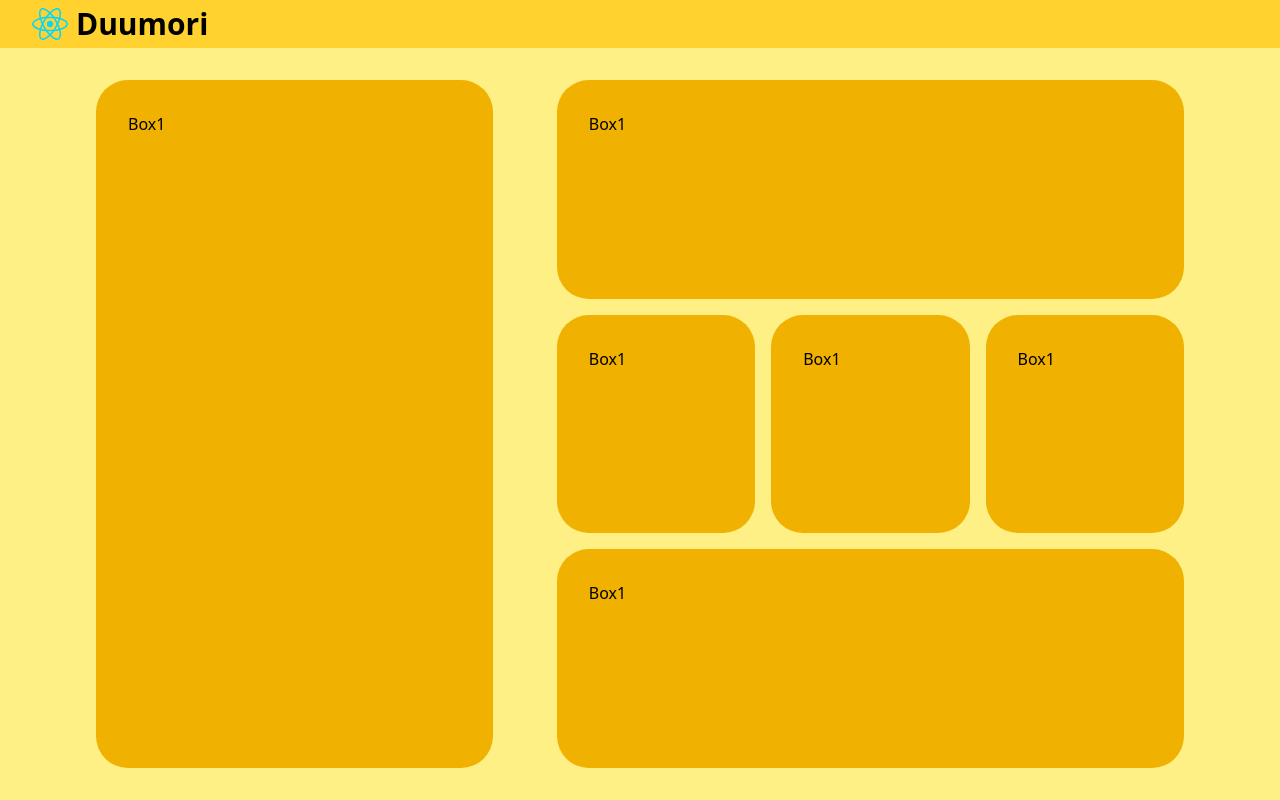
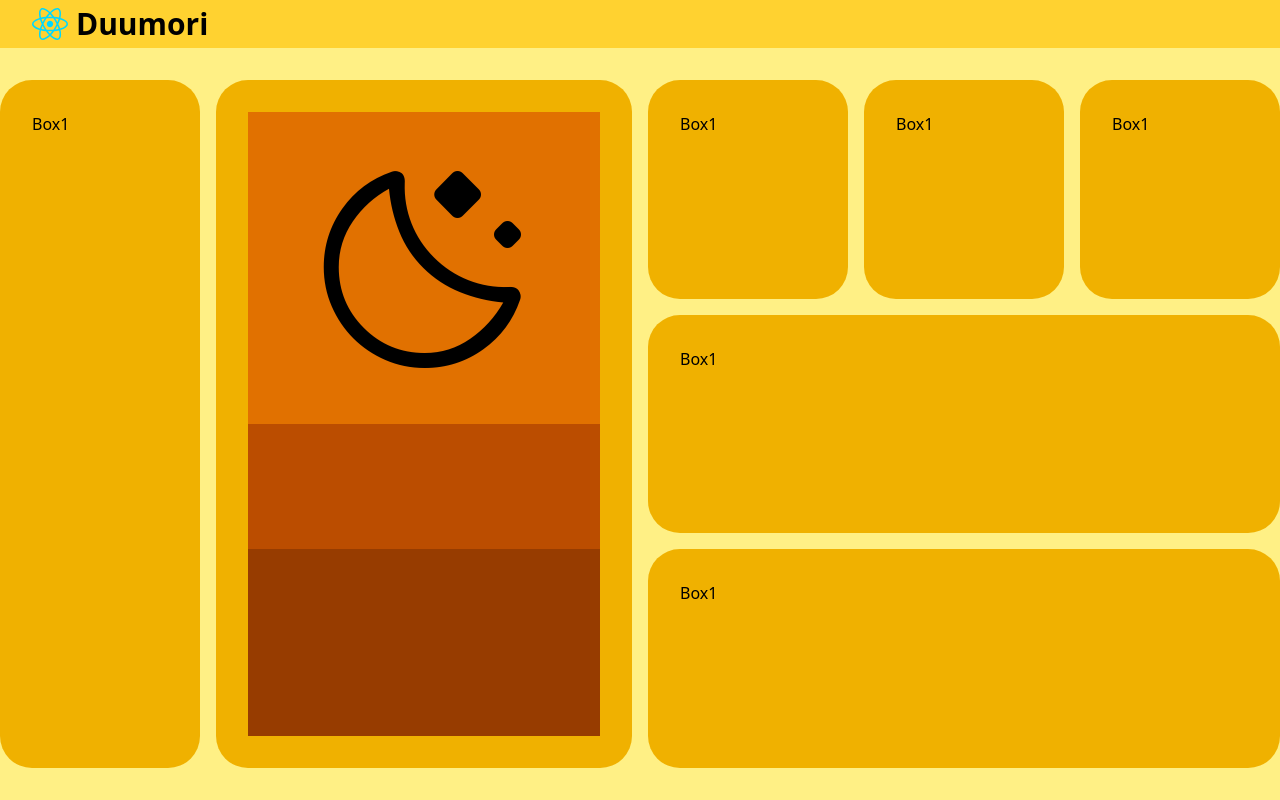
Before and after one commit to domesticchores/megazone-cloud-assessment, a React (Vite) app in the folder weather-app/: page / in a window 1280 px wide. Built offline with nearby package versions, Linux system fonts and the light colour scheme.

Commit message:
rework grid to be easier to manipulate

```diff
--- a/weather-app/package.json
+++ b/weather-app/package.json
@@ -11,6 +11,7 @@
   },
   "dependencies": {
     "@tailwindcss/vite": "^4.1.17",
+    "material-symbols": "^0.40.0",
     "react": "^19.2.0",
     "react-dom": "^19.2.0",
     "tailwindcss": "^4.1.17"
--- a/weather-app/src/Grid.tsx
+++ b/weather-app/src/Grid.tsx
@@ -1,22 +1,26 @@
-
 function Grid() {
   return (
-    <div className="bg-yellow-200 w-screen h-screen">
-        <div className="grid w-screen h-screen md:grid-cols-5 sm:grid-cols-1 pt-12 max-w-6xl mx-auto">
-            <div className="md:col-span-2 p-8">
-                <div className="bg-yellow-500 h-full rounded-4xl p-8">Box1</div>
+    // main container
+    <div className="bg-yellow-200 w-screen h-screen pt-12">
+        {/* grid container, with horizontal padding */}
+        <div className="grid w-screen h-full grid-rows-3 md:grid-cols-6 sm:grid-cols-1 gap-4 max-w-7xl mx-auto py-8">
+            <div className="bg-yellow-500 h-full rounded-4xl p-8 col-span-1 row-span-3">Box1</div>
+            <div className="bg-yellow-500 h-full rounded-4xl p-8 col-span-2 row-span-3">
+                <div className="w-full h-1/2 bg-amber-600 flex">
+                    <span className="material-symbols-rounded text-[10em]! md:text-[12em]! lg:text-[15em]! m-auto">moon_stars</span>
+                </div>
+                <div className="w-full h-1/5 bg-amber-700">
+
+                </div>
+                <div className="w-full h-3/10 bg-amber-800">
+
+                </div>
             </div>
-            <div className="md:col-span-3 grid p-8 gap-x-8 gap-y-4">
-                <div className="bg-yellow-500 h-full rounded-4xl p-8">Box1</div>
-
-                <div className="grid grid-cols-3 gap-x-4 h-full">
-                    <div className="bg-yellow-500 h-full rounded-4xl p-8">Box1</div>
-                    <div className="bg-yellow-500 h-full rounded-4xl p-8">Box1</div>
-                    <div className="bg-yellow-500 h-full rounded-4xl p-8">Box1</div>
-                </div>
-
-                <div className="bg-yellow-500 h-full rounded-4xl p-8">Box1</div>
-            </div>
+            <div className="bg-yellow-500 h-full rounded-4xl p-8 col-span-1">Box1</div>
+            <div className="bg-yellow-500 h-full rounded-4xl p-8 col-span-1">Box1</div>
+            <div className="bg-yellow-500 h-full rounded-4xl p-8 col-span-1">Box1</div>
+            <div className="bg-yellow-500 h-full rounded-4xl p-8 col-span-3">Box1</div>
+            <div className="bg-yellow-500 h-full rounded-4xl p-8 col-span-3">Box1</div>
         </div>
     </div>
   )
--- a/weather-app/src/index.css
+++ b/weather-app/src/index.css
@@ -1 +1,2 @@
 @import "tailwindcss";
+@import 'material-symbols';
```
Also changed, not shown: 1 other file (tests, documents, lock files or other folders).
